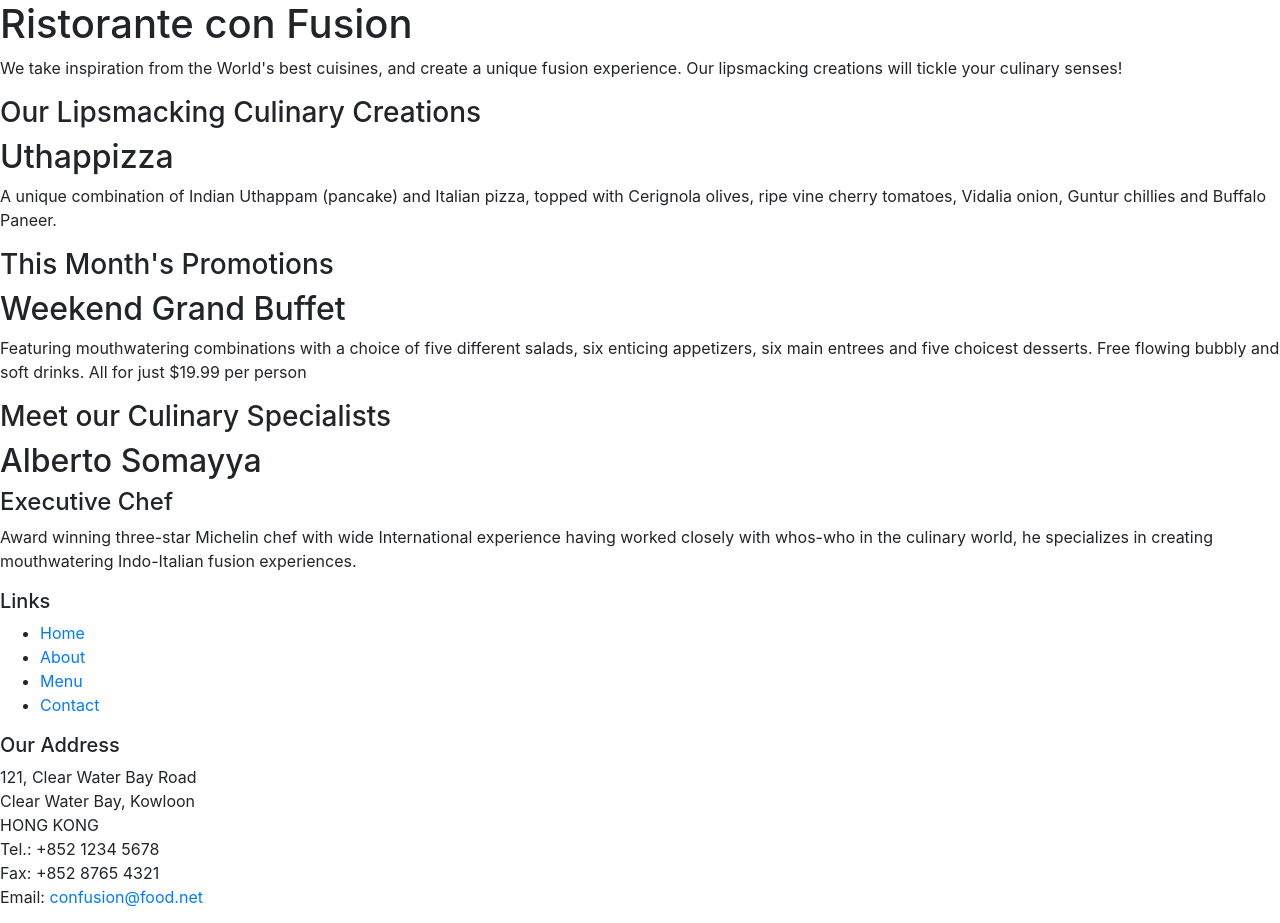
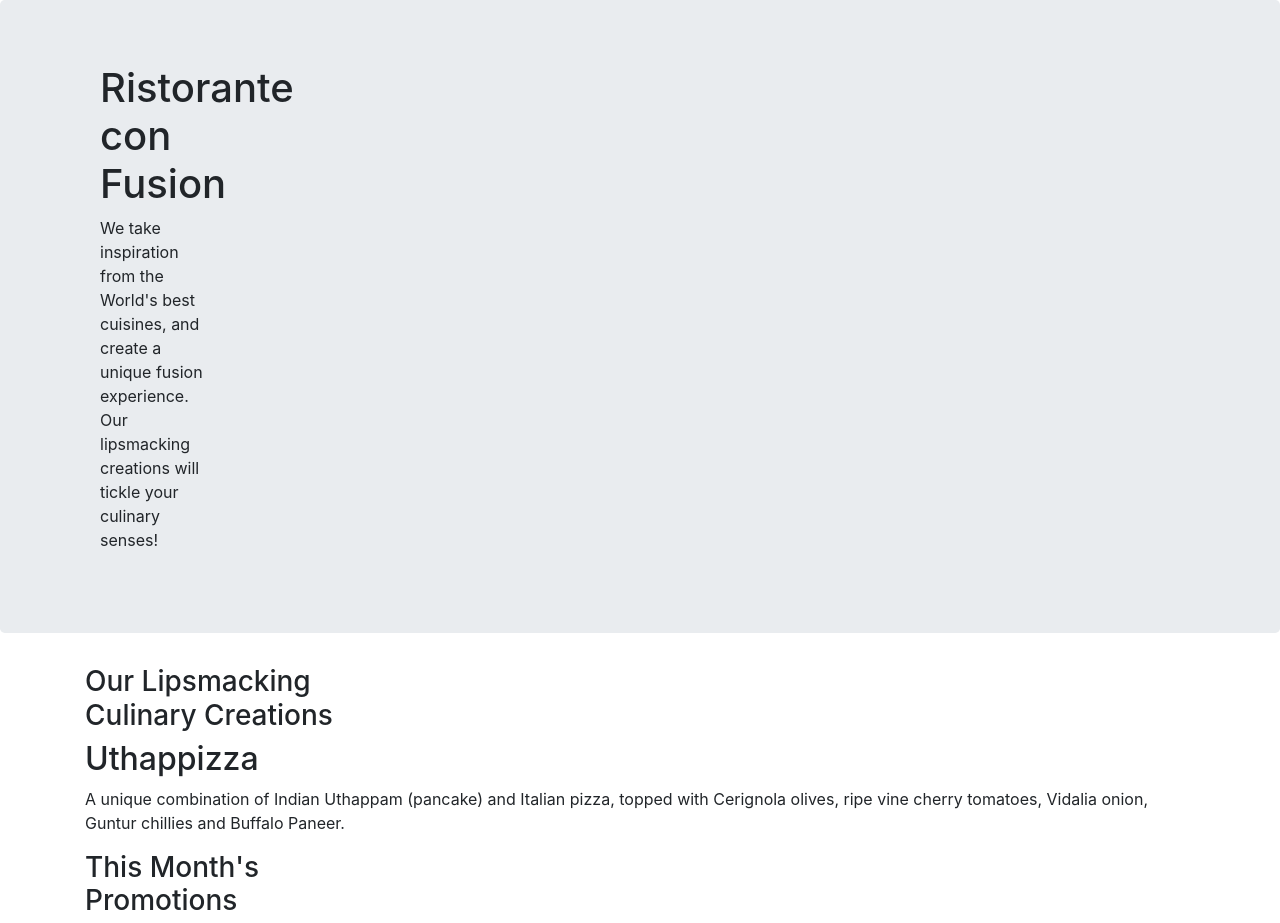
Before and after one commit to SuperiorBean/conFusion, a website: page index.html in a window 1280 px wide. Shown: the top 923 px of the page. Drawn offline with nearby package versions, Linux system fonts and the light colour scheme.

Commit message:
Bootstrap Grid Part 1

```diff
--- a/index.html
+++ b/index.html
@@ -15,53 +15,60 @@
 
 <body>
 
-    <header>
-        <div>
-            <div>
-                <div>
+    <header class="jumbotron">
+        <div class="container">
+            <div class="row">
+                <div class="col-12 col-sm-6">
+                    <div class="col-12 col-sm-4 col-md-3">
                         <h1>Ristorante con Fusion</h1>
-                    <p>We take inspiration from the World's best cuisines, and create a unique fusion experience. Our
+                        <p>We take inspiration from the World's best cuisines, and create a unique fusion experience.
+                            Our
                             lipsmacking creations will tickle your culinary senses!</p>
                     </div>
-                <div>
+                    <div class="col col-sm col-md">
+                    </div>
                 </div>
             </div>
         </div>
     </header>
 
+    <div class="container">
+        <div class="row">
             <div>
-        <div>
-            <div>
+                <div class="col-12 col-sm-4 order-sm-last col-md-3">
                     <h3>Our Lipsmacking Culinary Creations</h3>
                 </div>
-            <div>
+                <div class="col col-sm order-sm-first col-md">
                     <h2>Uthappizza</h2>
-                <p>A unique combination of Indian Uthappam (pancake) and Italian pizza, topped with Cerignola olives,
+                    <p>A unique combination of Indian Uthappam (pancake) and Italian pizza, topped with Cerignola
+                        olives,
                         ripe vine cherry tomatoes, Vidalia onion, Guntur chillies and Buffalo Paneer.</p>
                 </div>
             </div>
 
 
             <div>
-            <div>
+                <div class="col-12 col-sm-4 order-sm-last col-md-3">
                     <h3>This Month's Promotions</h3>
                 </div>
-            <div>
+                <div class="col col-sm order-sm-first col-md">
                     <h2>Weekend Grand Buffet</h2>
-                <p>Featuring mouthwatering combinations with a choice of five different salads, six enticing appetizers,
+                    <p>Featuring mouthwatering combinations with a choice of five different salads, six enticing
+                        appetizers,
                         six main entrees and five choicest desserts. Free flowing bubbly and soft drinks. All for just
                         $19.99 per person </p>
                 </div>
             </div>
 
             <div>
-            <div>
+                <div class="col-12 col-sm-4 order-sm-last col-md-3">
                     <h3>Meet our Culinary Specialists</h3>
                 </div>
-            <div>
+                <div class="col col-sm order-sm-first col-md">
                     <h2>Alberto Somayya</h2>
                     <h4>Executive Chef</h4>
-                <p>Award winning three-star Michelin chef with wide International experience having worked closely with
+                    <p>Award winning three-star Michelin chef with wide International experience having worked closely
+                        with
                         whos-who in the culinary world, he specializes in creating mouthwatering Indo-Italian fusion
                         experiences. </p>
                 </div>
@@ -69,9 +76,9 @@
         </div>
 
         <footer>
-        <div>
-            <div>
-                <div>
+            <div class="container">
+                <div class="row">
+                    <div class="col-4 col-sm-2">
                         <h5>Links</h5>
                         <ul>
                             <li><a href="#">Home</a></li>
@@ -80,7 +87,7 @@
                             <li><a href="#">Contact</a></li>
                         </ul>
                     </div>
-                <div>
+                    <div class="col-7 col-sm-5">
                         <h5>Our Address</h5>
                         <address>
                             121, Clear Water Bay Road<br>
@@ -91,8 +98,8 @@
                             Email: <a href="mailto:confusion@food.net">confusion@food.net</a>
                         </address>
                     </div>
-                <div>
-                    <div>
+                    <div class="col-12 col-sm-4">
+                        <div class="col-auto">
                             <a href="http://google.com/+">Google+</a>
                             <a href="http://www.facebook.com/profile.php?id=">Facebook</a>
                             <a href="http://www.linkedin.com/in/">LinkedIn</a>
@@ -113,6 +120,7 @@
         <script src="node_modules/jquery/dist/jquery.slim.min.js"></script>
         <script src="node_modules/popper.js/dist/umd/popper.min.js"></script>
         <script src="node_modules/bootstrap/dist/js/bootstrap.min.js"></script>
+    </div>
 </body>
 
 </html>
```
Lines whose indentation alone changed are shown as unchanged.
